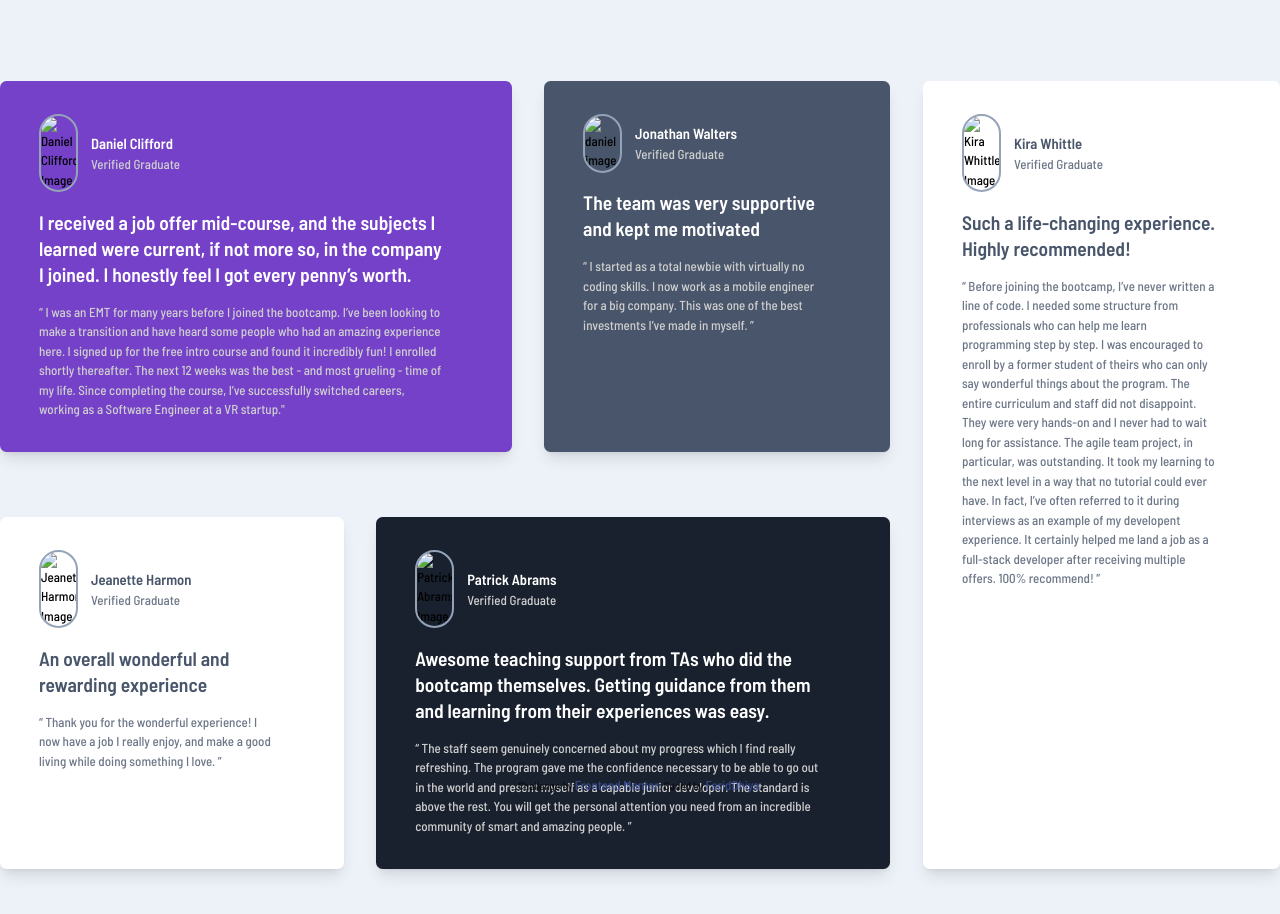
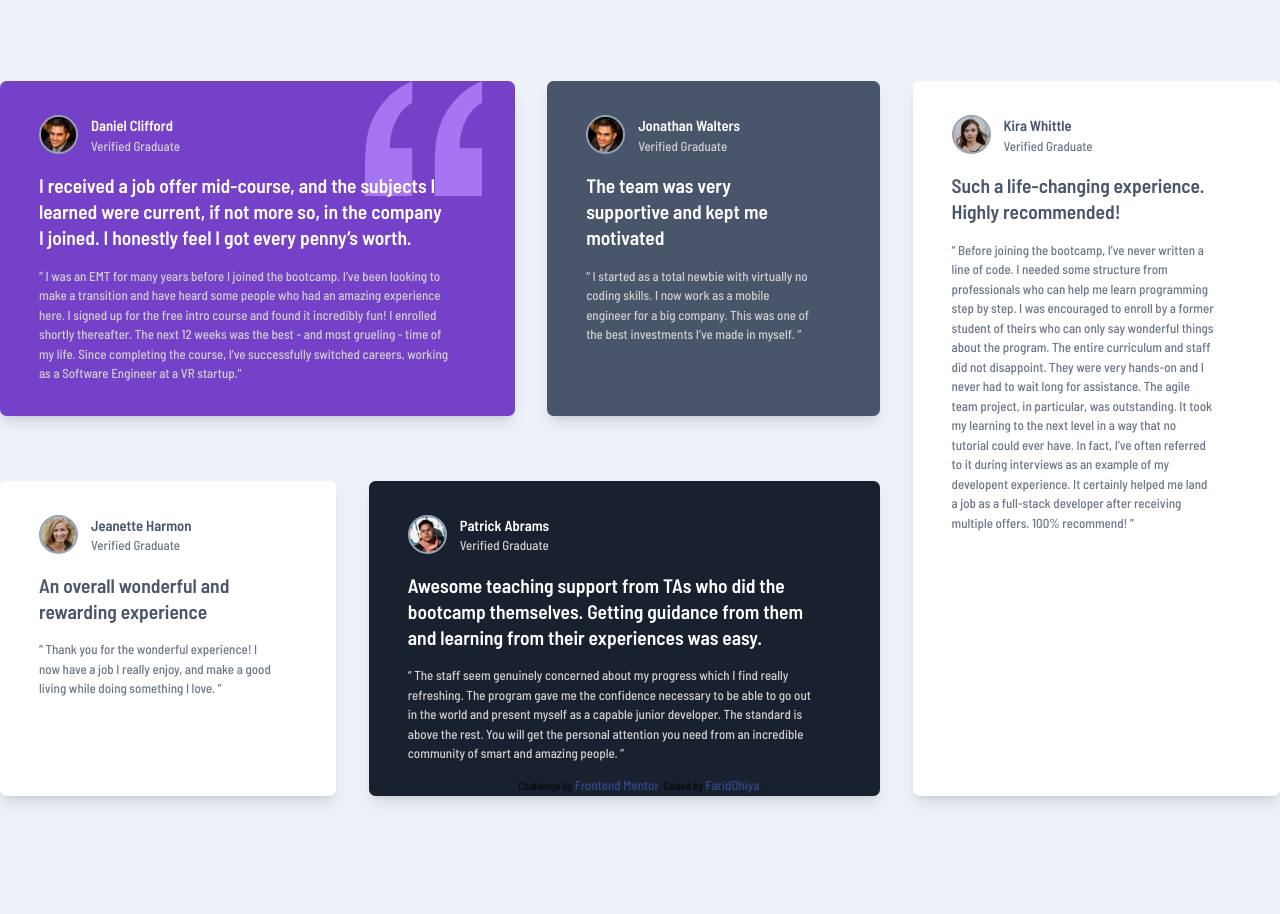
Before and after one commit to fariddhiya/-testimonial-grid-section, a website: page src/index.html in a window 1280 px wide. After the commit the page ends 878 px from the top, so only its background shows below. Drawn offline with Linux system fonts and the light colour scheme; the site is published under a folder, as on GitHub Pages, so addresses that start at the root find nothing.

Commit message:
coba img

```diff
--- a/src/index.html
+++ b/src/index.html
@@ -40,14 +40,14 @@
       class="card bg-moderate-violet xl:col-start-1 xl:col-end-3 xl:row-span-1"
     >
       <img
-        src="/static/images/bg-pattern-quotation.svg"
+        src="../images/bg-pattern-quotation.svg"
         alt=""
         class="-z-0 top-0 right-10 absolute w-36"
       />
 
       <div class="flex items-center pb-5 z-10">
         <img
-          src="/static/images/image-daniel.jpg"
+          src="../images/image-daniel.jpg"
           alt="Daniel Clifford Image"
           class="rounded-full border-2 border-slate-400 mr-4 w-12"
         />
@@ -77,7 +77,7 @@
     >
       <div class="flex items-center pb-5 z-10">
         <img
-          src="/static/images/image-daniel.jpg"
+          src="../images/image-daniel.jpg"
           alt="daniel image"
           class="rounded-full border-2 border-slate-400 mr-4 w-12"
         />
@@ -99,7 +99,7 @@
     <div class="card bg-white xl:col-start-1 xl:col-end-2 xl:row-start-2">
       <div class="flex items-center pb-5 z-10">
         <img
-          src="/static/images/image-jeanette.jpg"
+          src="../images/image-jeanette.jpg"
           alt="Jeanette Harmon Image"
           class="rounded-full border-2 border-slate-400 mr-4 w-12"
         />
@@ -128,7 +128,7 @@
     >
       <div class="flex items-center pb-5 z-10">
         <img
-          src="/static/images/image-patrick.jpg"
+          src="../images/image-patrick.jpg"
           alt="Patrick Abrams Image"
           class="rounded-full border-2 border-slate-400 mr-4 w-12"
         />
@@ -156,7 +156,7 @@
     >
       <div class="flex items-center pb-5 z-10">
         <img
-          src="/static/images/image-kira.jpg"
+          src="../images/image-kira.jpg"
           alt="Kira Whittle Image"
           class="rounded-full border-2 border-slate-400 mr-4 w-12"
         />
```
